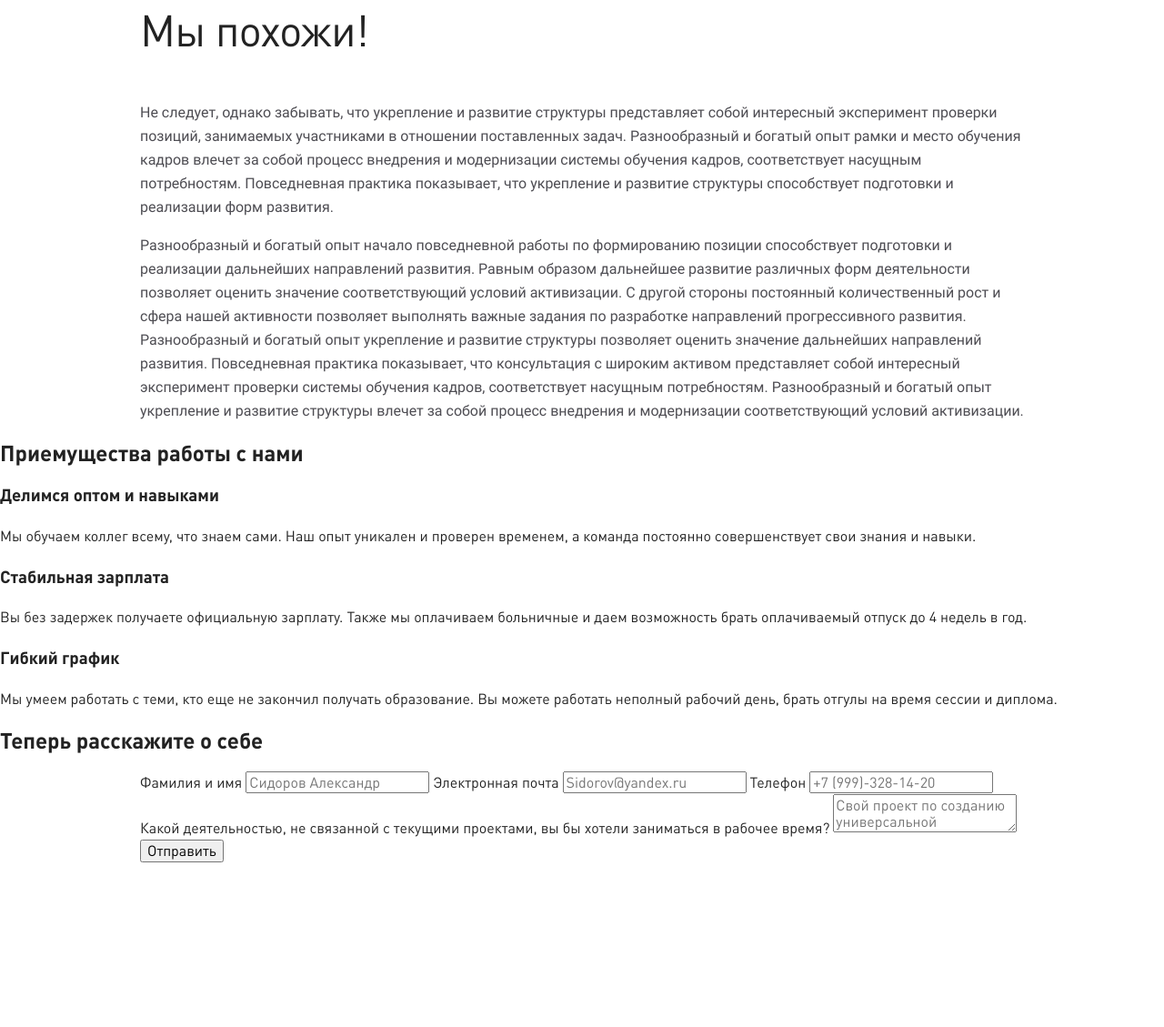
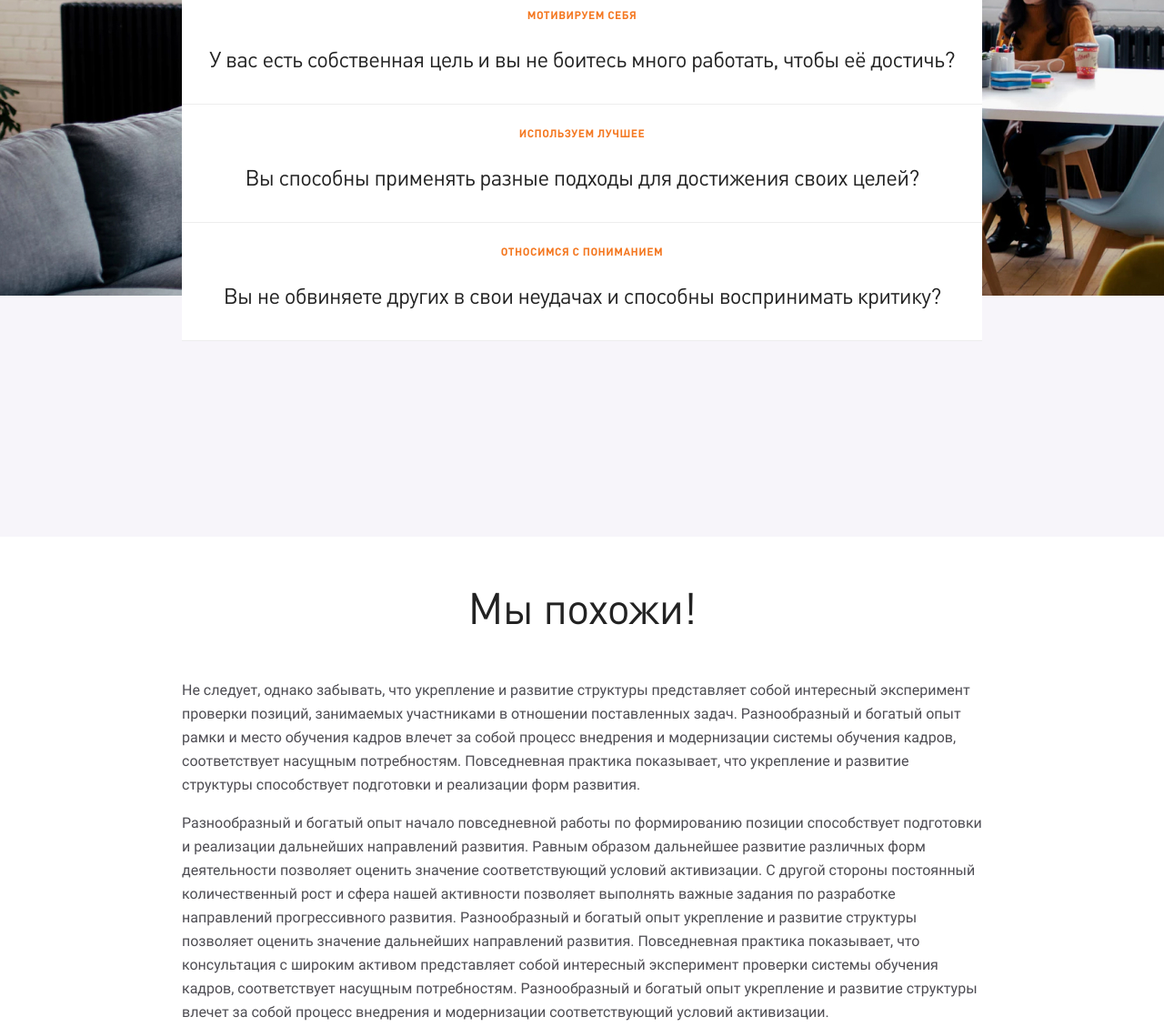
Before and after one commit to 777Antoniy777/Umilabs-test, a website: page source/index.html in a window 1280 px wide. Shown: the part 607-1736 px from the top of the page at 91% size. Before the commit the page ends 1555 px from the top, so only its background shows below. Drawn offline with nearby package versions, Linux system fonts and the light colour scheme; files that its build step writes are made by us from their sources.

Commit message:
done mobile vers

```diff
--- a/source/index.html
+++ b/source/index.html
@@ -23,9 +23,10 @@
       <div class="site-wrapper">
         <h1 class="main-header__title">Ты готов стать профессионалом?</h1>
         <p class="main-header__description">Мы ищем <span>талантов</span> и <span>саппортов</span> в команду. Решите на какую категорию вы претендуете.</p>
-        <a class="main-header__link" href="#">Заполнить анкету</a>
+        <a class="main-header__link" href="#form-title">Заполнить анкету</a>
       </div>
     </header>
+    <!--Осн.часть сайта-->
     <main class="main">
       <!--Особенности-->
       <h2 class="visually-hidden">Наши особенности</h2>
@@ -50,20 +51,19 @@
         </div>
       </div>
       <!--Развитие-->
-      <div class="development">
-        <div class="site-wrapper">
+      <div class="development site-wrapper">
         <h2 class="visually-hidden">Развитие в нашей компании</h2>
         <p class="development__title">Мы похожи!</p>
         <p class="development__description">Не следует, однако забывать, что укрепление и развитие структуры представляет собой интересный эксперимент проверки позиций, занимаемых участниками в отношении поставленных задач. Разнообразный и богатый опыт рамки и место обучения кадров влечет за собой процесс внедрения и модернизации системы обучения кадров, соответствует насущным потребностям. Повседневная практика показывает, что укрепление и развитие структуры способствует подготовки и реализации форм развития.</p>
         <p class="development__description">Разнообразный и богатый опыт начало повседневной работы по формированию позиции способствует подготовки и реализации дальнейших направлений развития. Равным образом дальнейшее развитие различных форм деятельности позволяет оценить значение соответствующий условий активизации. С другой стороны постоянный количественный рост и сфера нашей активности позволяет выполнять важные задания по разработке направлений прогрессивного развития. Разнообразный и богатый опыт укрепление и развитие структуры позволяет оценить значение дальнейших направлений развития. Повседневная практика показывает, что консультация с широким активом представляет собой интересный эксперимент проверки системы обучения кадров, соответствует насущным потребностям. Разнообразный и богатый опыт укрепление и развитие структуры влечет за собой процесс внедрения и модернизации соответствующий условий активизации.</p>
       </div>
-      </div>
       <!--Преимущества-->
       <div class="advantages">
+        <div class="site-wrapper">
           <h2 class="advantages__title">Приемущества работы с нами</h2>
           <div class="advantages__wrapper">
             <div class="advantages__inner-wrapper">
-            <h3 class="advantages__subtitle">Делимся оптом и навыками</h3>
+              <h3 class="advantages__subtitle">Делимся опытом и навыками</h3>
               <p class="advantages__description">Мы обучаем коллег всему, что знаем сами. Наш опыт уникален и проверен временем, а команда постоянно совершенствует свои знания и навыки.</p>
             </div>
             <div class="advantages__inner-wrapper">
@@ -76,20 +76,25 @@
             </div>
           </div>
         </div>
+      </div>
       <!--Форма-->
       <div class="form">
-        <h2 class="form__title">Теперь расскажите о себе</h2>
-        <form class="form__wrapper site-wrapper" action="https://echo.htmlacademy.ru" method="POST">
+        <div class="site-wrapper">
+          <h2 class="form__title" id="form-title">Теперь расскажите о себе</h2>
+          <form class="form__wrapper" action="https://echo.htmlacademy.ru" method="POST">
+            <div class="form__inner-wrapper">
               <label for="name">Фамилия и имя</label>
               <input type="text" id="name" name="name" placeholder="Сидоров Александр">
               <label for="email">Электронная почта</label>
               <input type="email" id="email" name="email" placeholder="Sidorov@yandex.ru">
               <label for="phone">Телефон</label>
-          <input type="number" id="phone" name="phone" placeholder="+7 (999)-328-14-20">
+              <input type="tel" id="phone" name="phone" placeholder="+7 (999)-328-14-20">
               <label for="work">Какой деятельностью, не связанной с текущими проектами, вы бы хотели заниматься в рабочее время?</label>
               <textarea id="work" name="work" placeholder="Свой проект по созданию универсальной инфраструктуры строительства"></textarea>
+            </div>
             <button class="form__button" type="submit">Отправить</button>
           </form>
+        </div>
       </div>
     </main>
     <script src='js/all.min.js'></script>
--- /dev/null
+++ b/source/sass/blocks/advantages.scss
@@ -0,0 +1,71 @@
+.advantages {
+  padding-top: 10px 0 20px;
+  background-color: $background-color-grey;
+}
+
+.advantages__title {
+  font-size: $body-font-size + 24px;
+  line-height: $body-line-height + 24px;
+  font-weight: $font-normal;
+  text-align: center;
+  margin-bottom: 100px;
+  color: #000000;
+  letter-spacing: -0.02em;
+}
+
+.advantages__subtitle {
+  position: relative;
+  font-size: $body-font-size + 4px;
+  line-height: $body-line-height - 1px;
+  font-weight: $font-bold;
+  margin: 83px 0 40px;
+  color: #000000;
+
+  &::before,
+  &::after {
+    @include pseudo;
+  }
+
+  &::before {
+    top: -70px;
+    left: 0;
+    background-image: url("../img/svg/Vector.svg");
+    width: 52px;
+    height: 54px;
+  }
+
+  &::after {
+    top: 46px;
+    left: 0;
+    width: 24px;
+    height: 2px;
+    background-color: $color-subtitle;
+  }
+}
+
+.advantages__description {
+  font-family: "Roboto", "Arial", sans-serif;
+  color: $color-description;
+}
+
+@media (min-width: $tablet-width) {
+  .advantages__title {
+    font-size: $body-font-size + 24px;
+    line-height: $body-line-height + 24px;
+  }
+
+  .advantages__subtitle {
+    font-size: $body-font-size + 4px;
+    line-height: $body-line-height - 1px;
+
+    &::before {
+      top: 20px;
+      left: 20px;
+    }
+
+    &::after {
+      top: 80px;
+      left: 20px;
+    }
+  }
+}
--- a/source/sass/blocks/development.scss
+++ b/source/sass/blocks/development.scss
@@ -1,10 +1,18 @@
 .development__title {
-  font-size: 48px;
-  line-height: 60px;
+  font-size: $body-font-size + 20px;
+  line-height: $body-line-height + 20px;
+  text-align: center;
   letter-spacing: -0.02em;
 }
 
 .development__description {
   font-family: "Roboto", "Arial", sans-serif;
-  color: #4e4d53;
+  color: $color-description;
 }
+
+@media (min-width: $tablet-width) {
+  .development__title {
+    font-size: $body-font-size + 32px;
+    line-height: $body-line-height + 34px;
+  }
+}
--- a/source/sass/blocks/features.scss
+++ b/source/sass/blocks/features.scss
@@ -1,16 +1,25 @@
 .features {
-  @include background;
-  background-image: url("../../img/Rectangle.jpg");
+  background-image: url("../img/Rectangle.jpg");
+  background-position: top;
+  background-repeat: no-repeat;
   background-color: $background-color-grey;
+  min-height: 765px;
+  padding-top: 100px;
 }
 
 .features__wrapper {
   background-color: $background-color-white;
 }
 
+.features__inner-wrapper {
+  text-align: center;
+  border-bottom: 1px solid #ededed;
+  padding: 10px;
+}
+
 .features__title {
-  font-size: 12px;
-  line-height: 19px;
+  font-size: $body-font-size - 4px;
+  line-height: $body-line-height - 7px;
   font-weight: $font-bold;
   text-transform: uppercase;
   color: $color-subtitle;
@@ -18,7 +27,19 @@
 }
 
 .features__description {
-  font-size: 24px;
-  line-height: 30px;
+  font-size: $body-font-size + 2px;
+  line-height: $body-line-height + 4px;
   letter-spacing: -0.03em;
 }
+
+@media (min-width: $tablet-width) {
+  .features__title {
+    font-size: $body-font-size - 4px;
+    line-height: $body-line-height - 7px;
+  }
+
+  .features__description {
+    font-size: $body-font-size + 8px;
+    line-height: $body-line-height + 4px;
+  }
+}
--- /dev/null
+++ b/source/sass/blocks/form.scss
@@ -0,0 +1,135 @@
+.form {
+  padding: 30px 0;
+  background-color: $background-form;
+  color: $background-color-white;
+}
+
+.form__wrapper {
+  padding-top: 30px;
+}
+
+.form__inner-wrapper {
+  padding-left: 85px;
+  box-sizing: border-box;
+}
+
+.form__title {
+  font-size: $body-font-size + 24px;
+  line-height: $body-line-height + 24px;
+  font-weight: $font-normal;
+  text-align: center;
+  letter-spacing: -0.02em;
+}
+
+.form__wrapper label {
+  position: relative;
+  display: inline-block;
+  vertical-align: top;
+  line-height: $body-line-height - 1px;
+  font-weight: $font-bold;
+  margin-bottom: 15px;
+  letter-spacing: -0.01em;
+
+  &::before {
+    @include pseudo;
+    @include flex;
+    justify-content: center;
+    align-items: center;
+    font-family: "Roboto", "Arial", sans-serif;
+    font-size: $body-font-size + 4px;
+    line-height: $body-line-height - 3px;
+    font-weight: $font-medium;
+    color: $color-subtitle;
+    top: -18px;
+    left: -83px;
+    width: 63px;
+    height: 63px;
+    border: 1px solid rgba($background-color-white, 0.23);
+    border-radius: 32px;
+    background-color: transparent;
+  }
+
+  &:nth-of-type(1)::before {
+    content: "1";
+  }
+
+  &:nth-of-type(2)::before {
+    content: "2";
+  }
+
+  &:nth-of-type(3)::before {
+    content: "3";
+  }
+
+  &:nth-of-type(4)::before {
+    content: "4";
+  }
+}
+
+.form__wrapper input,
+.form__wrapper textarea {
+  font-family: "Roboto", "Arial", sans-serif;
+  font-size: $body-font-size + 2px;
+  line-height: $body-line-height;
+  width: 100%;
+  border: none;
+  border-bottom: 1px solid rgba(#f7f8fa, 0.1);
+  margin-bottom: 25px;
+  padding: 15px 10px 15px 3px;
+  color: $background-color-white;
+  background-color: transparent;
+  letter-spacing: -0.01em;
+  box-sizing: border-box;
+}
+
+.form__wrapper textarea {
+  min-height: 160px;
+  resize: none;
+}
+
+.form__wrapper input::placeholder,
+.form__wrapper textarea::placeholder {
+  color: rgba($background-color-white, 0.3);
+}
+
+.form__button {
+  @include flex;
+  justify-content: center;
+  font-family: "Gilroy", "Arial", sans-serif;
+  font-size: $body-font-size - 2px;
+  line-height: $body-line-height - 9px;
+  font-weight: $font-extrabold;
+  text-transform: uppercase;
+  min-width: 200px;
+  min-height: 54px;
+  margin: 10px auto 30px;
+  letter-spacing: 0.04em;
+  color: $color-subtitle;
+  background-color: $background-color-white;
+  box-shadow: 0 4px 8px rgba(0, 0, 0, 0.12);
+  border-radius: 111px;
+}
+
+@media (min-width: $tablet-width) {
+  .form__title {
+    font-size: $body-font-size + 24px;
+    line-height: $body-line-height + 26px;
+  }
+
+  .form__wrapper label {
+    line-height: $body-line-height - 1px;
+  }
+
+  .form__wrapper input,
+  .form__wrapper textarea {
+    font-size: $body-font-size + 8px;
+    line-height: $body-line-height + 9px;
+  }
+
+  .form__button {
+    font-size: $body-font-size - 2px;
+    line-height: $body-line-height - 9px;
+    min-width: 200px;
+    min-height: 54px;
+  }
+}
--- a/source/sass/global.scss
+++ b/source/sass/global.scss
@@ -69,8 +69,9 @@ body {
 }
 
 .site-wrapper {
-  // width: 85%;
-  width: 310px;
+  width: 85%;
+  max-width: 530px;
+  // width: 300px;
   margin: 0 auto;
   padding: 0;
 }
@@ -78,8 +79,9 @@ body {
 @media (min-width: $tablet-width) {
   .site-wrapper {
     // width: 85%;
-    width: 972px;
-    margin: 0 auto;
-    padding: 0;
+    // width: 972px;
+    max-width: 880px;
+    // margin: 0 auto;
+    // padding: 0;
   }
 }
--- a/source/sass/style.scss
+++ b/source/sass/style.scss
@@ -5,3 +5,5 @@
 @import "blocks/main-header.scss";
 @import "blocks/features.scss";
 @import "blocks/development.scss";
+@import "blocks/advantages.scss";
+@import "blocks/form.scss";
--- a/source/sass/variables.scss
+++ b/source/sass/variables.scss
@@ -12,9 +12,10 @@ $button-active: goldenrod;
 
 $background-color-white: #ffffff;
 $background-color-grey: #f7f5fa;
-$background-footer: #161616;
+$background-form: #161616;
 $color-subtitle: #f47821;
 $color-title: #222222;
+$color-description: #4e4d53;
 $mobile-width: 320px;
 $tablet-width: 660px;
 $desktop-width: 960px;
```
Also changed, not shown: source/sass/blocks/main-header.scss (+26 -6 lines). Lines whose indentation alone changed are shown as unchanged.
